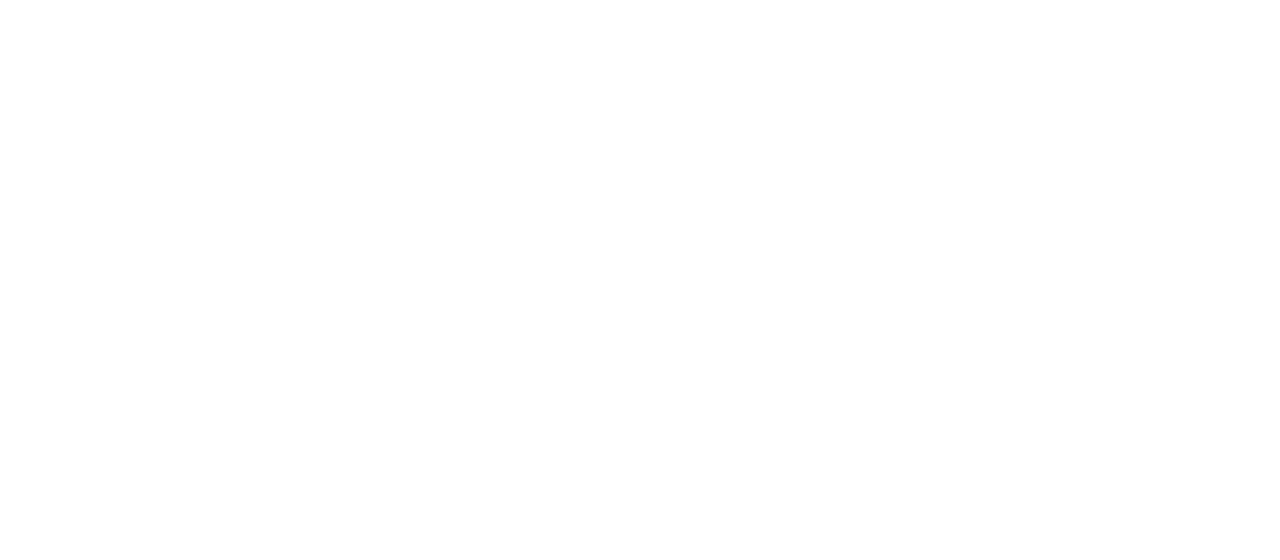
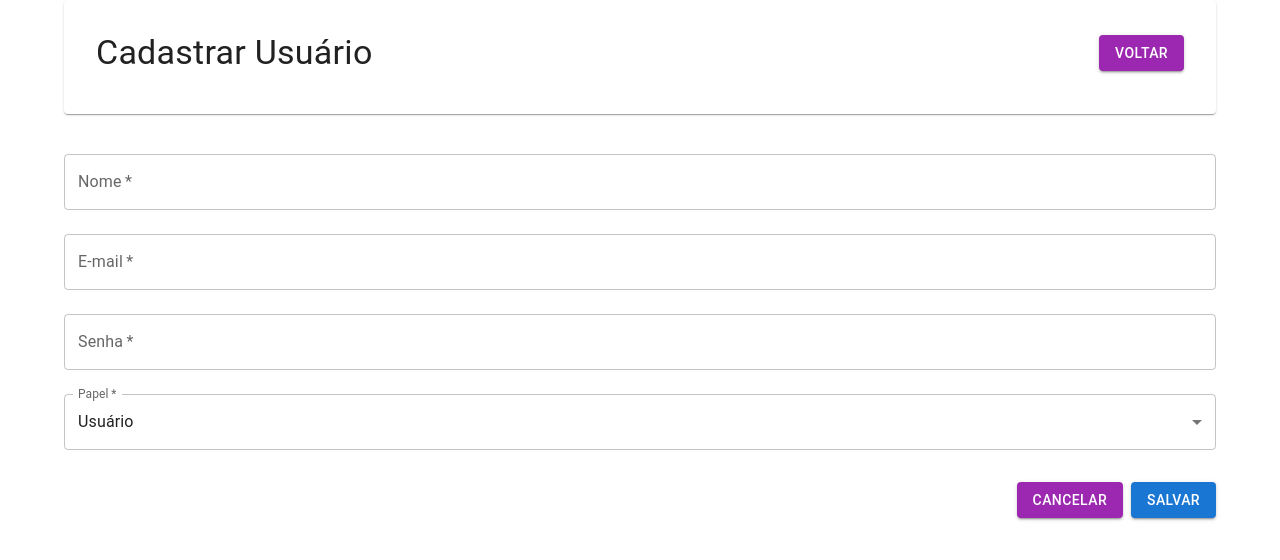
Before and after one commit to gds4/Sistema-Alocacao-Salas, a React (Vite) app in the folder sistema-alocacao-salas/: page /usuario/cadastrar in a window 1280 px wide. Before the commit this address had no page. Shown: the top 560 px of the page. Built offline with nearby package versions, Linux system fonts and the light colour scheme.

Commit message:
Progresso em turmas e disciplinas.

```diff
--- a/sistema-alocacao-salas/src/components/DisciplinaEditar/index.jsx
+++ b/sistema-alocacao-salas/src/components/DisciplinaEditar/index.jsx
@@ -29,10 +29,11 @@
     const handleSubmit = async (e) => {
         e.preventDefault();
         try {
-            await DisciplinaService.atualizarDisciplina(disciplina.id, { codigo, nome });
+            await DisciplinaService.editarDisciplina(disciplina.id, { codigo, nome });
             toast.success("Disciplina atualizada com sucesso!");
             navigate("/disciplinas");
         } catch (error) {
+            console.log(error)
             toast.error("Erro ao atualizar disciplina!");
         }
     };
--- a/sistema-alocacao-salas/src/components/Turma/index.jsx
+++ b/sistema-alocacao-salas/src/components/Turma/index.jsx
@@ -28,7 +28,17 @@
 
     const carregarTurmas = async () => {
         try {
-            const response = await TurmaService.listarTurmas();
+            // Obtém o usuário logado do localStorage
+            const usuario = JSON.parse(localStorage.getItem("usuario"));
+            if (!usuario) {
+                toast.error("Você precisa estar logado para visualizar as turmas!");
+                navigate("/login"); // Redireciona para a tela de login
+                return;
+            }
+
+
+            // Busca as turmas do professor logado
+            const response = await TurmaService.listarTurmasPorProfessor(usuario.id);
             setTurmas(response);
         } catch (error) {
             console.error(error);
@@ -59,7 +69,7 @@
             <Card sx={{ marginBottom: 3, padding: 2 }}>
                 <CardContent>
                     <Box display="flex" justifyContent="space-between" alignItems="center">
-                        <Typography variant="h4">Turmas</Typography>
+                        <Typography variant="h4">Minhas Turmas</Typography>
                         <Button
                             variant="contained"
                             color="primary"
--- a/sistema-alocacao-salas/src/components/TurmaCriar/index.jsx
+++ b/sistema-alocacao-salas/src/components/TurmaCriar/index.jsx
@@ -9,29 +9,28 @@
 import { useNavigate } from "react-router-dom";
 import { toast } from "react-toastify";
 import TurmaService from "../../services/turmaService";
-import DisciplinaService from "../../services/disciplinaService"; // Serviço para buscar disciplinas
+import DisciplinaService from "../../services/disciplinaService";
 
 function CriarTurma() {
     const [semestre, setSemestre] = useState("");
-    const [idProfessor, setIdProfessor] = useState(""); // ID do professor logado
-    const [disciplinaDTO, setDisciplinaDTO] = useState(null); // Disciplina selecionada
-    const [disciplinas, setDisciplinas] = useState([]); // Lista de disciplinas disponíveis
+    const [idProfessor, setIdProfessor] = useState("");
+    const [disciplinaDTO, setDisciplinaDTO] = useState(null);
+    const [disciplinas, setDisciplinas] = useState([]);
     const navigate = useNavigate();
 
-    // Carrega o ID do professor logado e a lista de disciplinas ao iniciar a tela
     useEffect(() => {
         const carregarDadosIniciais = async () => {
             try {
-                // Obtém o usuário logado do localStorage
+
                 const usuario = JSON.parse(localStorage.getItem("usuario"));
                 if (usuario && usuario.id) {
-                    setIdProfessor(usuario.id); // Define o ID do professor logado
+                    setIdProfessor(usuario.id);
                 } else {
                     toast.error("Usuário não está logado ou dados inválidos!");
-                    navigate("/login"); // Redireciona para a tela de login se não houver usuário logado
+                    navigate("/login");
                 }
 
-                // Carrega a lista de disciplinas
+
                 const response = await DisciplinaService.listarDisciplinas();
                 setDisciplinas(response);
             } catch (error) {
@@ -66,7 +65,7 @@
         <Container>
             <Typography variant="h4">Criar Turma</Typography>
             <form onSubmit={handleSubmit}>
-                {/* Campo para o semestre */}
+
                 <TextField
                     fullWidth
                     label="Semestre"
@@ -77,12 +76,12 @@
                     required
                 />
 
-                {/* Campo para selecionar a disciplina */}
+
                 <Autocomplete
                     options={disciplinas}
-                    getOptionLabel={(option) => `${option.nome} (ID: ${option.id})`} // Exibe o nome e o ID da disciplina
+                    getOptionLabel={(option) => `${option.nome} (ID: ${option.id})`}
                     value={disciplinaDTO}
-                    onChange={(_, newValue) => setDisciplinaDTO(newValue)} // Atualiza a disciplina selecionada
+                    onChange={(_, newValue) => setDisciplinaDTO(newValue)}
                     renderInput={(params) => (
                         <TextField
                             {...params}
@@ -94,7 +93,6 @@
                     )}
                 />
 
-                {/* Botões de ação */}
                 <div style={{ marginTop: '16px' }}>
                     <Button type="submit" variant="contained" color="primary" style={{ marginRight: '8px' }}>Salvar</Button>
                     <Button variant="contained" color="secondary" onClick={handleVoltar}>Voltar</Button>
--- /dev/null
+++ b/sistema-alocacao-salas/src/components/UsuarioCadastro/index.jsx
@@ -0,0 +1,136 @@
+import { useState } from "react";
+import {
+    Container,
+    TextField,
+    Button,
+    Typography,
+    MenuItem,
+    Box,
+    Card,
+    CardContent,
+} from "@mui/material";
+import { useNavigate } from "react-router-dom";
+import { toast } from "react-toastify";
+import UsuarioService from "../../services/usuarioService";
+
+function CadastrarUsuario() {
+    const navigate = useNavigate();
+    const [nome, setNome] = useState("");
+    const [email, setEmail] = useState("");
+    const [senha, setSenha] = useState("");
+    const [role, setRole] = useState("ROLE_USUARIO");
+
+    const handleSubmit = async (e) => {
+        e.preventDefault();
+
+        if (!nome || !email || !senha || !role) {
+            toast.error("Preencha todos os campos!");
+            return;
+        }
+
+        const roles = [
+            {
+                id: role === "ROLE_USUARIO" ? 1 : role === "ROLE_PROFESSOR" ? 2 : 3, // IDs mapeados
+                descricao: role,
+            },
+        ];
+
+        try {
+            const novoUsuario = { nome, email, senha, roles };
+            await UsuarioService.cadastrarUsuario(novoUsuario);
+            toast.success("Usuário cadastrado com sucesso!");
+            navigate("/");
+        } catch (error) {
+            console.error("Erro ao cadastrar usuário:", error);
+            toast.error("Erro ao cadastrar usuário!");
+        }
+    };
+
+    const handleVoltar = () => {
+        navigate("/usuarios");
+    };
+
+    return (
+        <Container>
+            <Card sx={{ marginBottom: 3, padding: 2 }}>
+                <CardContent>
+                    <Box display="flex" justifyContent="space-between" alignItems="center">
+                        <Typography variant="h4">Cadastrar Usuário</Typography>
+                        <Button
+                            variant="contained"
+                            color="secondary"
+                            onClick={handleVoltar}
+                        >
+                            Voltar
+                        </Button>
+                    </Box>
+                </CardContent>
+            </Card>
+
+            <form onSubmit={handleSubmit}>
+                <TextField
+                    fullWidth
+                    label="Nome"
+                    value={nome}
+                    onChange={(e) => setNome(e.target.value)}
+                    margin="normal"
+                    required
+                />
+
+                <TextField
+                    fullWidth
+                    label="E-mail"
+                    type="email"
+                    value={email}
+                    onChange={(e) => setEmail(e.target.value)}
+                    margin="normal"
+                    required
+                />
+
+                <TextField
+                    fullWidth
+                    label="Senha"
+                    type="password"
+                    value={senha}
+                    onChange={(e) => setSenha(e.target.value)}
+                    margin="normal"
+                    required
+                />
+
+                <TextField
+                    fullWidth
+                    select
+                    label="Papel"
+                    value={role}
+                    onChange={(e) => setRole(e.target.value)}
+                    margin="normal"
+                    required
+                >
+                    <MenuItem value="ROLE_USUARIO">Usuário</MenuItem>
+                    <MenuItem value="ROLE_PROFESSOR">Professor</MenuItem>
+                    <MenuItem value="ROLE_ADMIN">Admin</MenuItem>
+                </TextField>
+
+                <Box display="flex" justifyContent="flex-end" marginTop={3}>
+                    <Button
+                        variant="contained"
+                        color="secondary"
+                        onClick={handleVoltar}
+                        style={{ marginRight: "8px" }}
+                    >
+                        Cancelar
+                    </Button>
+                    <Button
+                        type="submit"
+                        variant="contained"
+                        color="primary"
+                    >
+                        Salvar
+                    </Button>
+                </Box>
+            </form>
+        </Container>
+    );
+}
+
+export default CadastrarUsuario;
--- a/sistema-alocacao-salas/src/main.jsx
+++ b/sistema-alocacao-salas/src/main.jsx
@@ -18,6 +18,7 @@
 import Turmas from './components/Turma'
 import CriarTurma from './components/TurmaCriar'
 import EditarTurma from './components/TurmaEditar'
+import CadastrarUsuario from './components/UsuarioCadastro'
 
 createRoot(document.getElementById('root')).render(
   <StrictMode>
@@ -39,11 +40,10 @@
           <Route path="/turmas" element={<Turmas/>} />
           <Route path="/turmas/cadastrar" element={<CriarTurma/>} />
           <Route path="/turmas/editar/:id" element={<EditarTurma/>} />
+          <Route path="/usuario/cadastrar/" element={<CadastrarUsuario/>} />
         </Routes>
       </Box>
     </BrowserRouter>
     <ToastContainer/>
-
-
   </StrictMode>,
 )
--- a/sistema-alocacao-salas/src/services/turmaService.jsx
+++ b/sistema-alocacao-salas/src/services/turmaService.jsx
@@ -13,6 +13,12 @@
     const response = await axios.get(API_URL);
     return response.data;
   },
+
+    listarTurmas: async () => {
+    const response = await axios.get(API_URL);
+    return response.data;
+  },
+
 
   editarTurma: async (id, turmaDTO) => {
     const response = await axios.put(`${API_URL}/${id}`, turmaDTO);
```
Also changed, not shown: 2 other files (tests, documents, lock files or other folders).
